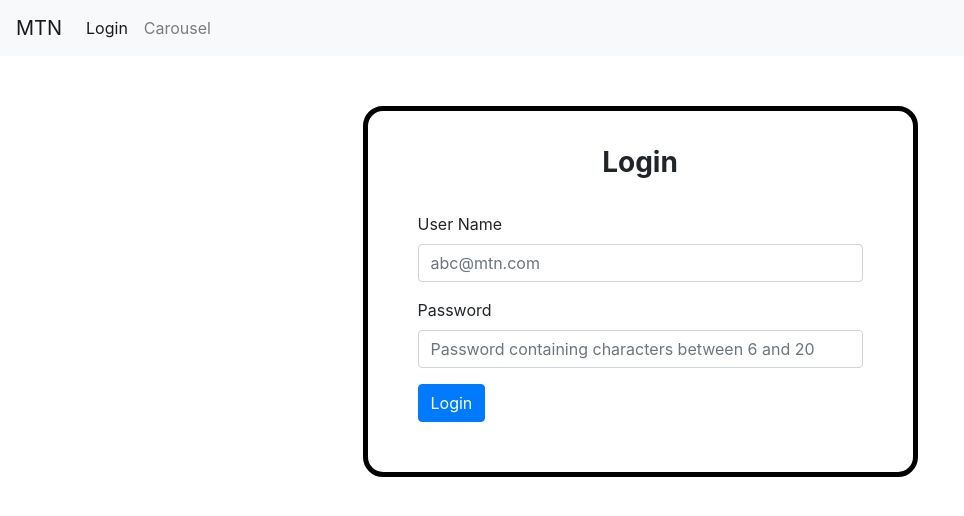
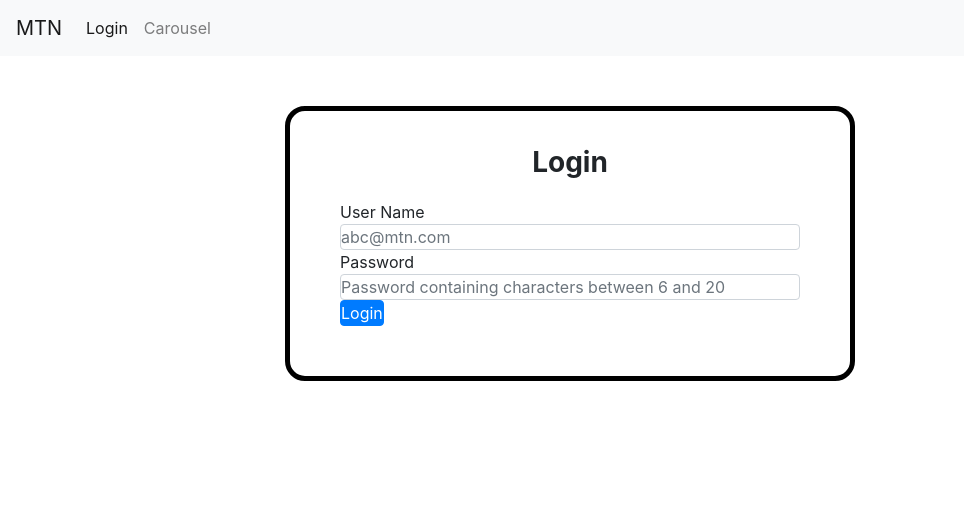
Before and after one commit to sanket5/MTN-A1, an Angular app: page / in a window 1280 px wide. Shown: the top 516 px of the page, without its empty margins (0-964 px from the left). Built offline with nearby package versions, Linux system fonts and the light colour scheme.

Commit message:
initial commit

```diff
--- a/src/app/login/login.component.css
+++ b/src/app/login/login.component.css
@@ -1,3 +1,11 @@
+
+*{
+    margin: 0;
+    padding: 0;
+}
+html{
+    background: linear-gradient(to bottom, #fff5e7 , #f5c484);
+}
 
 
 .card{
--- a/src/app/login/login.component.ts
+++ b/src/app/login/login.component.ts
@@ -23,10 +23,8 @@ export class LoginComponent implements OnInit {
     })
   }
 
-
   onLogin(){
     console.log(this.loginForm.value);
-
   }
 
 }
```
